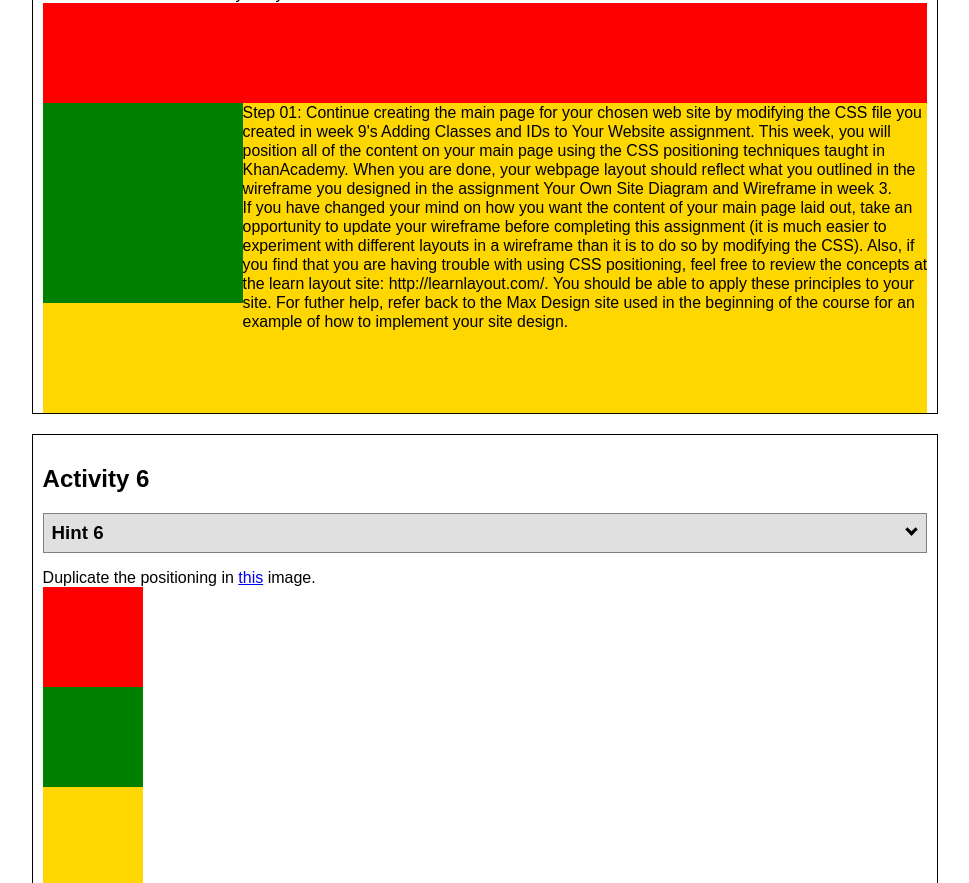
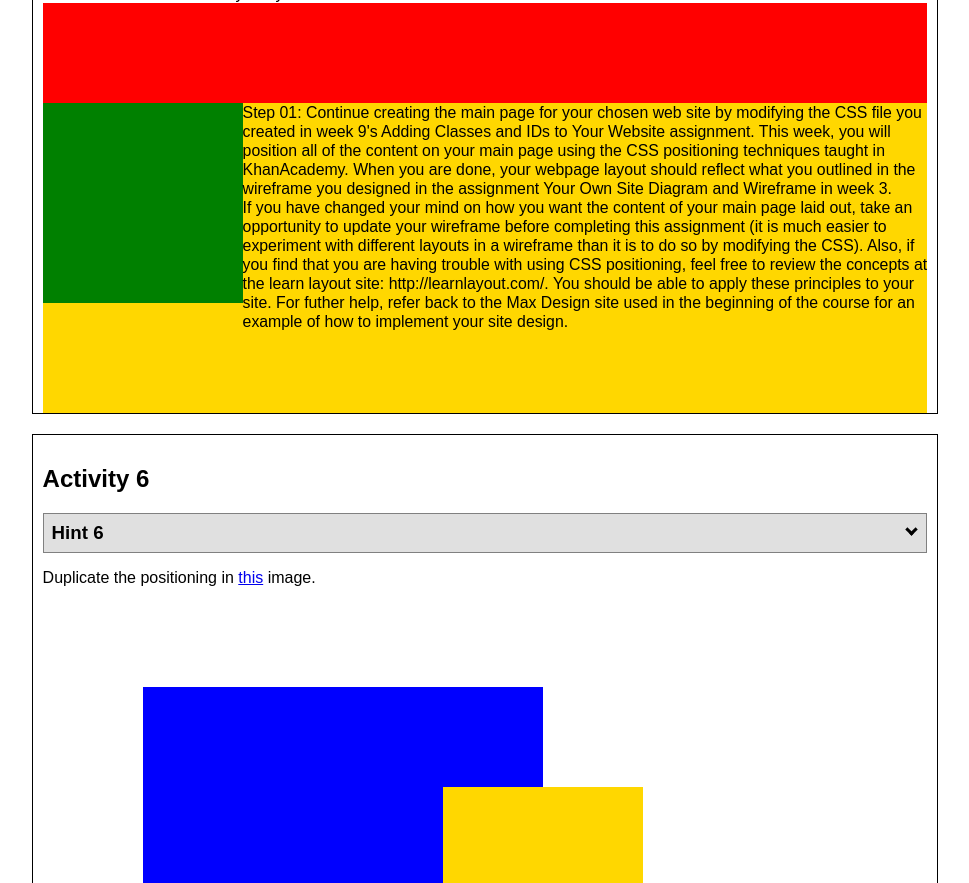
Before and after one commit to I-am-done64/wdd130, a plain HTML site: page positioning.html in a window 1280 px wide. Shown: the part 2793-3676 px from the top of the page, without its empty margins (155-1124 px from the left). Drawn offline with Linux system fonts and the light colour scheme.

Commit message:
finnished positioning assignment

```diff
--- a/positionstyles.css
+++ b/positionstyles.css
@@ -25,7 +25,7 @@ gap: 20px;}
   background-color: blue;
   grid-column: 1/3;}
 /* Activity 2 styles */
-.content2 {
+.content2 {background-color: rgb(255, 255, 255);
   /* This is the parent of the activity 2 boxes. */}
 .red2 {
   width: 100px;
@@ -136,28 +136,42 @@ gap: 0px 40px;}
 
 }
 /* Activity 6 styles */
-.content6 {
+.content6 {background-color: rgb(255, 255, 255);
   /* This is the parent of the activity 6 boxes. */
 }
 .red6 {
-  width: 100px;
-  height: 100px;
+  width: 400px;
+  height: 200px;
   background-color: red;
+  z-index: -1;
+  position: relative;
 }
 .green6 {
-  width: 100px;
-  height: 100px;
+  width: 200px;
+  height: 200px;
   background-color: green;
+  margin-top: 200px;
+  z-index: 1;
+  position: relative;
 }
 .yellow6 {
-  width: 100px;
-  height: 100px;
+  width: 200px;
+  height: 400px;
   background-color: gold;
+  margin-left: 400px;
+  margin-top: -400px;
+  z-index: 1;
+  position: relative;
 }
 .blue6 {
-  width: 100px;
-  height: 100px;
+  width: 200px;
+  height: 200px;
   background-color: blue;
+  padding: 100px;
+  margin: 100px;
+  margin-top: -500px;
+  z-index: 0;
+  position: relative;
 }
 
 
```
